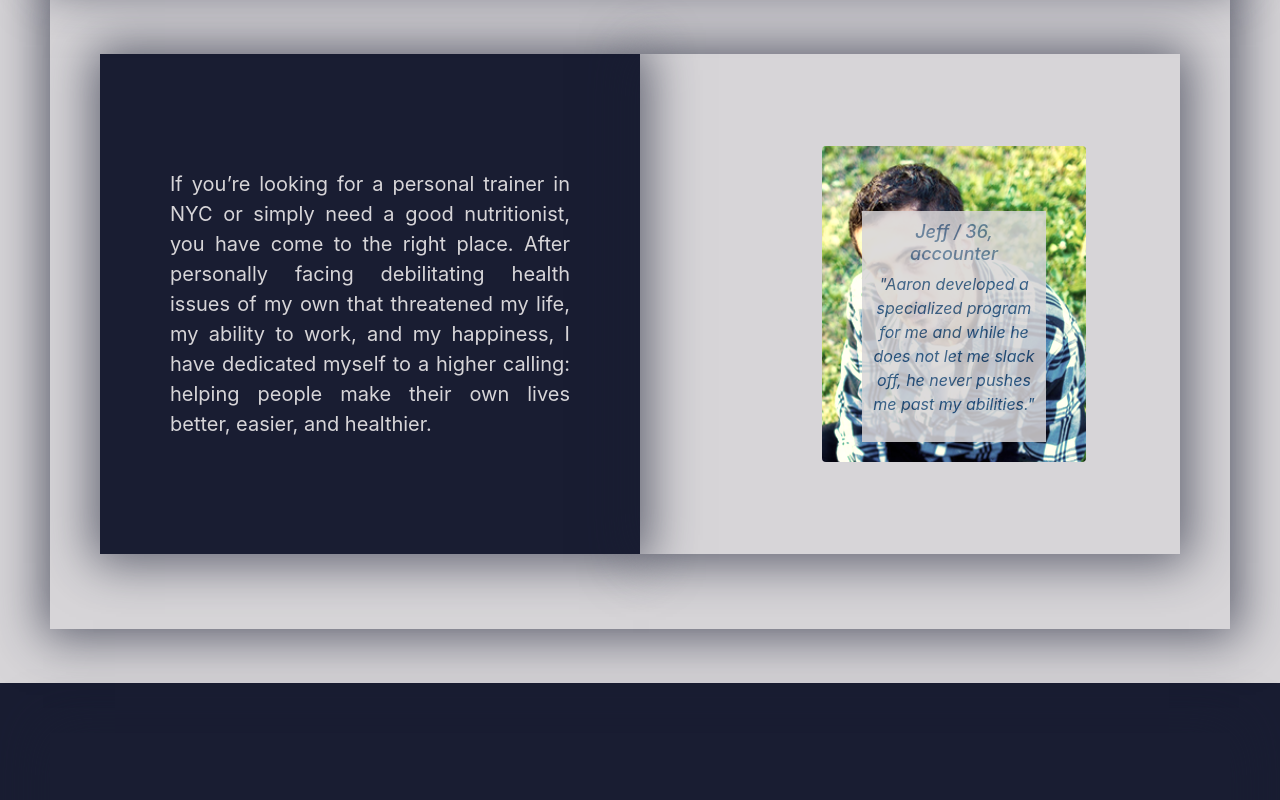
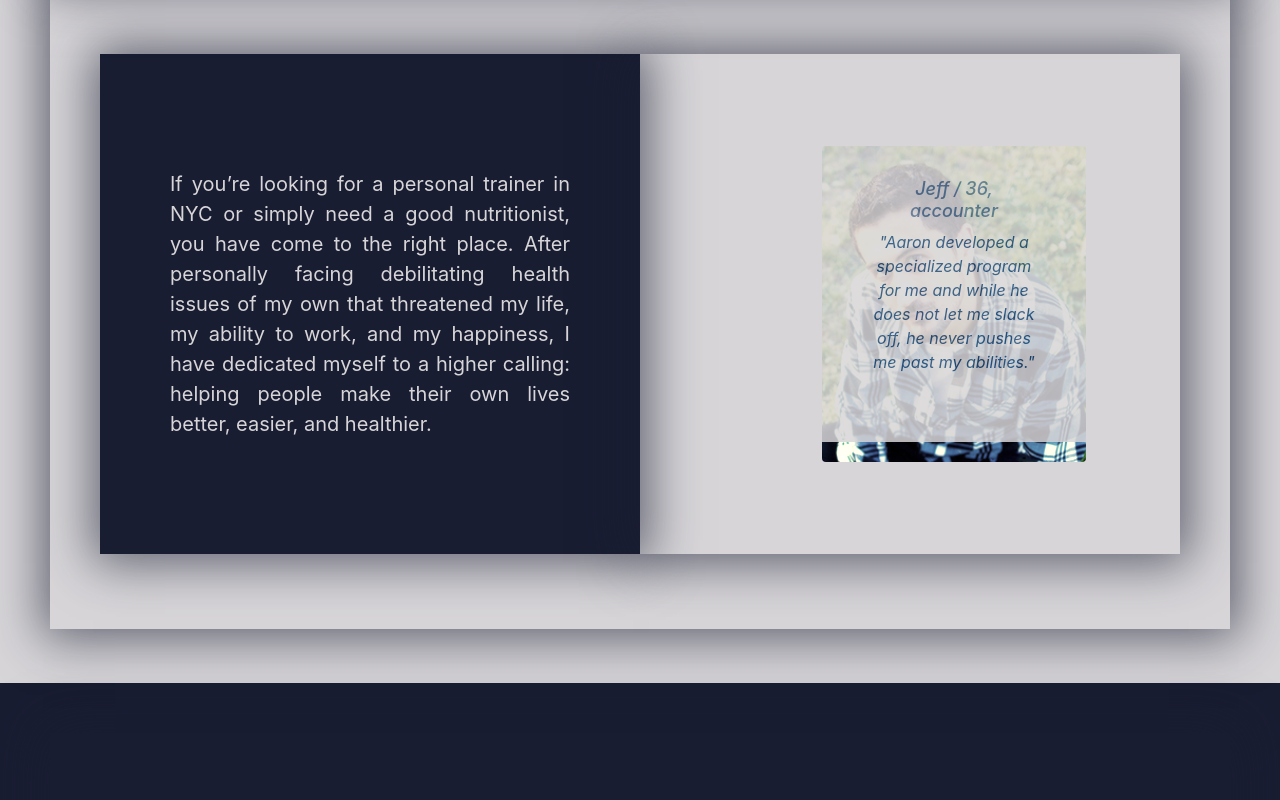
Before and after one commit to yjalette/frost-fitness-react, a React (Create React App) app: page / in a window 1280 px wide. Shown: the part 4840-5640 px from the top of the page. Built offline with nearby package versions, Linux system fonts and the light colour scheme; no server answers.

Commit message:
adding reviews

```diff
--- a/src/App.scss
+++ b/src/App.scss
@@ -575,11 +575,23 @@ h1 {
 
             }
             .carousel-caption{
-                padding: 10px;
+                @include centr;
+                left: 0;
+                height: 100%;
+                width: 100%;
                 color: $blue;
                 font-style: italic;
                 background-color: $white;
                 opacity: 0.85;
+                @include phone {
+                    left: 0%;
+                    height: 100%;
+                }
+                @include smDev {
+                    left: 0%;
+                    height: 100%;
+                    width: 100%;
+                }
             }
             .d-none {
                 display: block!important;
@@ -593,6 +605,10 @@ h1 {
         height: 500px;
         p {
             @include p;
+            @include smDev {
+               font-size: 15px;
+               padding: 4px;
+            }
             }
         }
     }
@@ -655,7 +671,7 @@ h1 {
                 width: 60%;
             }
             img {
-                opacity: 0.7;
+                opacity: 0.2;
                 filter: sepia(100%);
                 -webkit-filter: sepia(100%);
             }
--- a/src/Components/Footer.js
+++ b/src/Components/Footer.js
@@ -2,7 +2,7 @@ import React from 'react';
 
 const Footer = () => (
     <footer>
-            <p><b>&copy;Aaron A Frost Harvey</b></p>
+            <p><b>&copy; 2019 Frost Fitness</b></p>
             <ul id="footer-ul">
                 <li><a href="https://www.facebook.com/aaron.a.harvey.50 "><i className="fa fa-facebook-square "></i></a></li>
                 <li><a href="mailto:doroskaterina@gmail.com?Subject=Hello%20again"><i className="fa fa-envelope"></i></a></li>
```
Also changed, not shown: src/App.js (+8 -8 lines).
